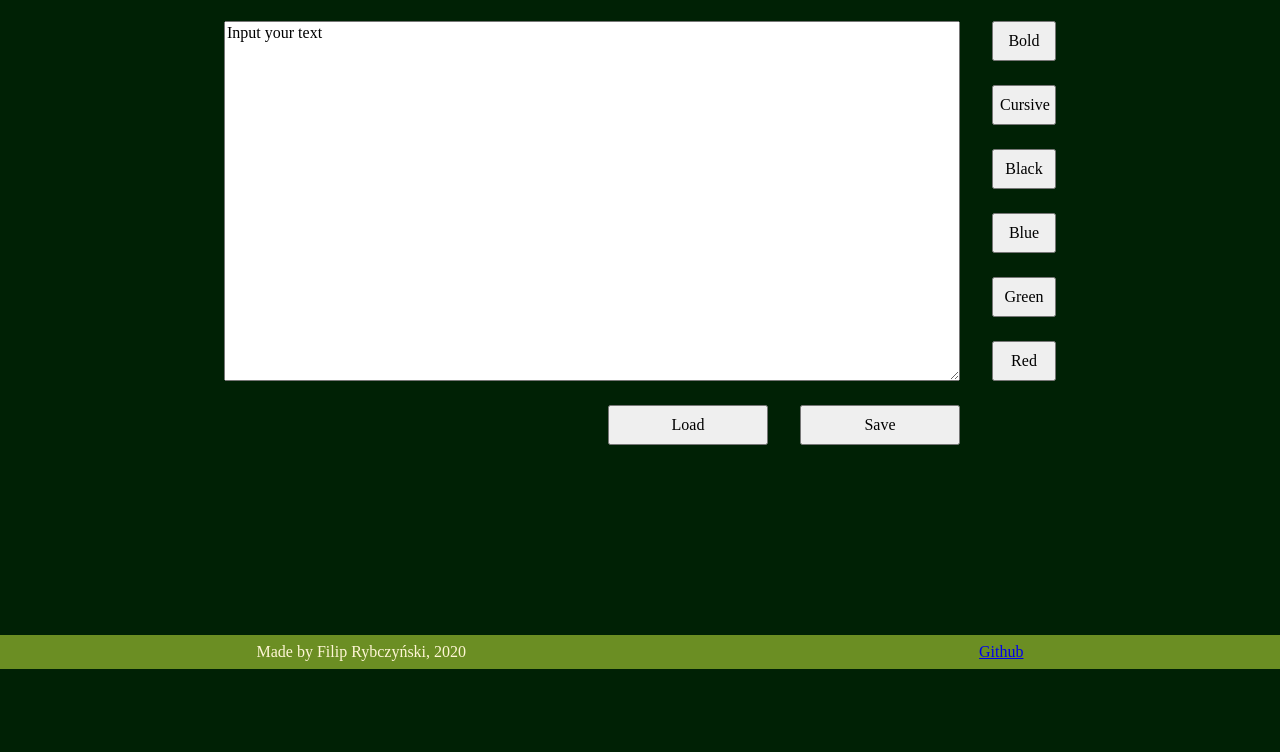
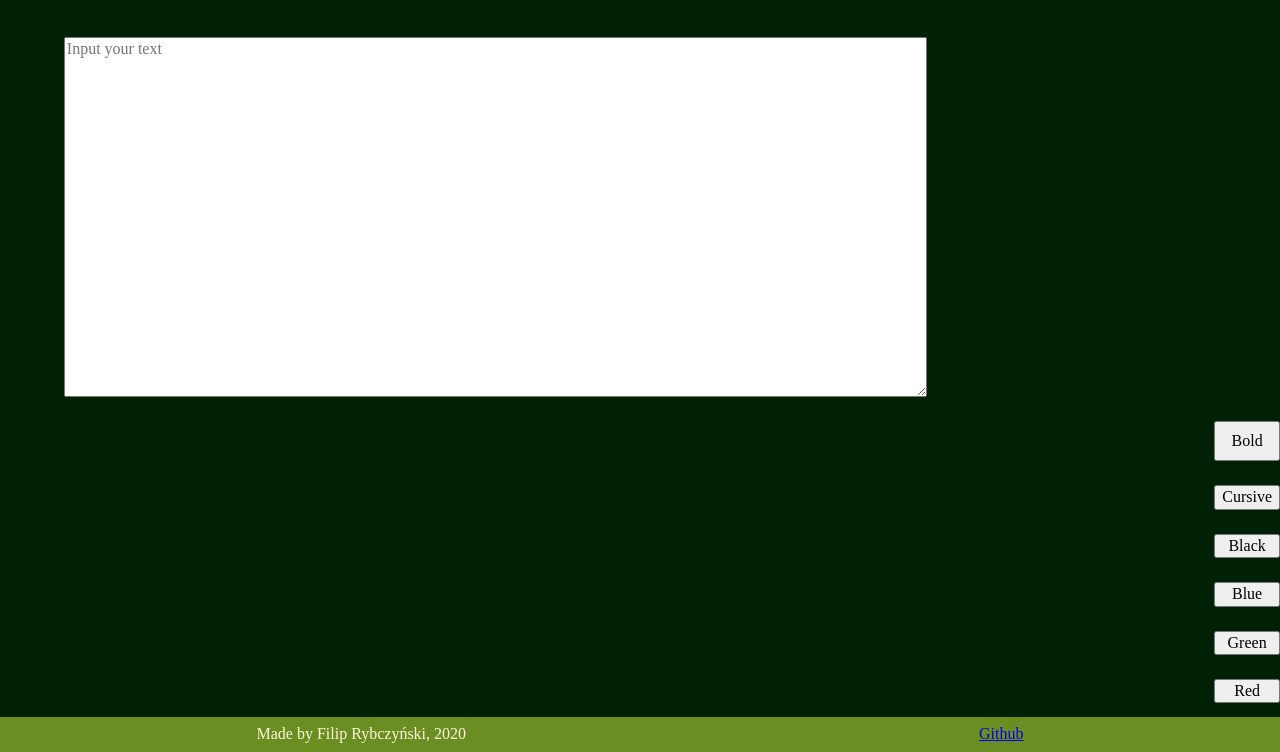
Before and after one commit to filip-rybczynski/text-editor, a website built with webpack: page src/pages/index.html in a window 1280 px wide. Shown: the part 131-883 px from the top of the page. Before the commit the page ends 800 px from the top, so only its background shows below. Built offline with nearby package versions, Linux system fonts and the light colour scheme.

Commit message:
new grid-template values

```diff
--- a/src/pages/index.html
+++ b/src/pages/index.html
@@ -12,7 +12,7 @@
         <h1>SIMPLE EDITOR</h1>
       </header>
 
-        <textarea class="editor__textarea">Input your text</textarea>
+        <textarea class="editor__textarea" placeholder="Input your text"></textarea>
         <button class="editor__button editor__button--bold">Bold</button>
         <button class="editor__button editor__button--cursive">Cursive</button>
         <button class="editor__button editor__button--black">Black</button>
--- a/src/scss/main.scss
+++ b/src/scss/main.scss
@@ -11,11 +11,14 @@ body {
 }
 
 .editor {
+
   display: grid;
   // grid-template-columns: [left-margin] 1fr [title] 352px [load-button] 160px [save-button] 160px [style-buttons] 160px [right-margin] 1fr;
   // grid-template-rows: [top-margin] 1fr [title] 96px [editor] 360px [buttons] 40px [bottom-margin] 1fr;
-  grid-template-columns: 1fr repeat(9, 64px) 1fr;
-  grid-template-rows: 1fr repeat(9, 40px) 1fr;
+  // grid-template-columns: 1fr repeat(9, 64px) 1fr;
+  // grid-template-rows: 1fr repeat(9, 40px) 1fr;
+  grid-template-columns: 1fr [editor-start] 352px 3fr 160px 160px [editor-end] 80px 1fr;
+grid-template-rows: 1fr 96px [editor-start] 360px [editor-end] 40px 1fr;
   column-gap: 32px;
   row-gap: 24px;
 
@@ -23,11 +26,13 @@ body {
     // grid-area: title / title;
     grid-column: 2 / 6;
     grid-row: 2 / 4;
+
   }
 
   &__textarea {
     //   grid-area: editor / title / editor / save-button;
-    grid-area: 4 / 2 / 10 / 10;
+    // grid-area: 4 / 2 / 10 / 10;
+    grid-area: editor;
   }
 
   &__button {
```
